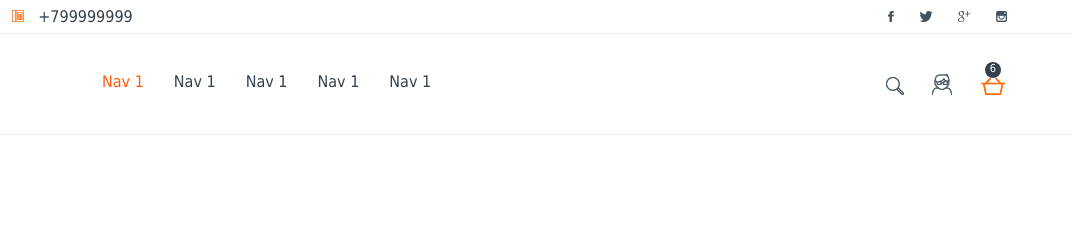
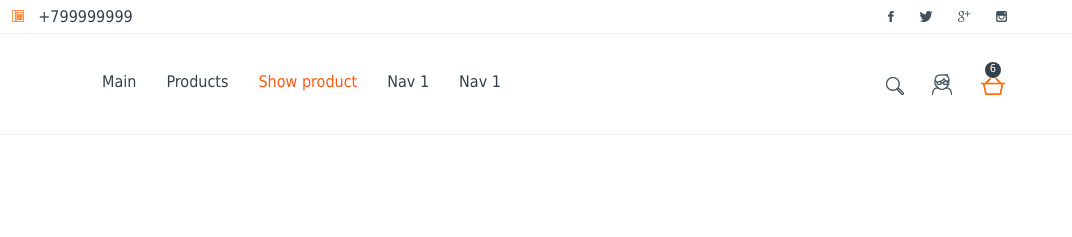
Before and after one commit to woxpll/shopy, a plain HTML site: page show_product.html in a window 1280 px wide. Shown: the top 237 px of the page, 208-1280 px from the left. Drawn offline with Linux system fonts and the light colour scheme.

Commit message:
Update show_product.html

```diff
--- a/show_product.html
+++ b/show_product.html
@@ -42,9 +42,9 @@
           <div class="block-770">
             <nav class="main-nav">
               <ul>
-                <li class="active"><a href="#">Nav 1</a></li>
-                <li><a href="#">Nav 1</a></li>
-                <li><a href="#">Nav 1</a></li>
+                <li><a href="index.html">Main</a></li>
+                <li><a href="products.html">Products</a></li>
+                <li class="active"><a href="show_product.html">Show product</a></li>
                 <li><a href="#">Nav 1</a></li>
                 <li><a href="#">Nav 1</a></li>
               </ul>
```
